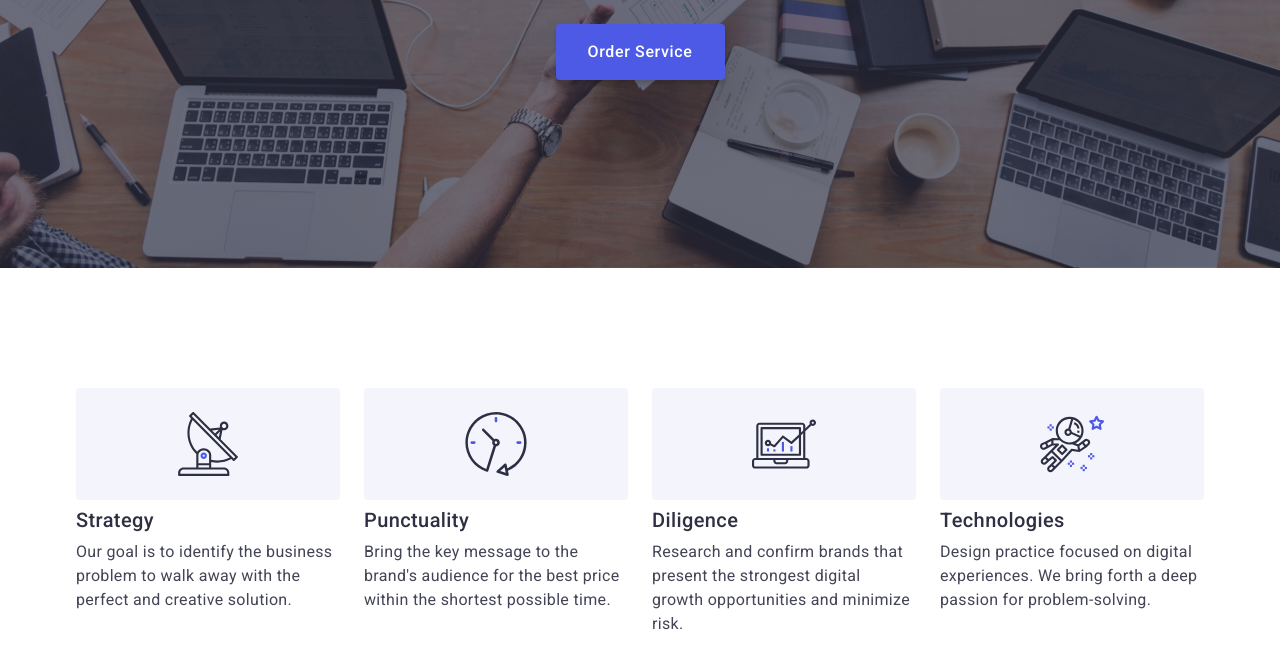
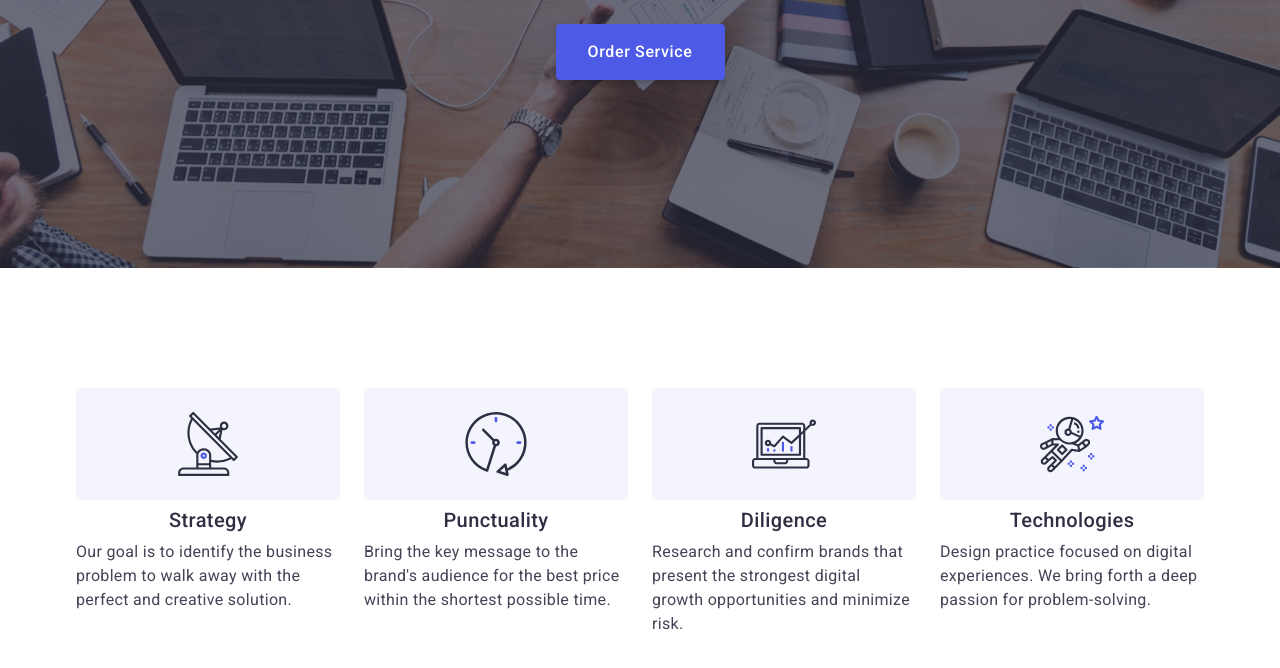
Before and after one commit to ViacheslavBFG/goit-markup-hw-07, a plain HTML site: page index.html in a window 1280 px wide. Shown: the part 332-1000 px from the top of the page. Drawn offline with nearby package versions, Linux system fonts and the light colour scheme.

Commit message:
Update style.css

```diff
--- a/css/style.css
+++ b/css/style.css
@@ -160,12 +160,26 @@ button {
 }
 
 
-@media screen and (max-width: 1157px) {.img-sectiontwo-svg {
-    display: none;
-}
+@media screen and (max-width: 1157px) {
+    .img-sectiontwo-svg {
+        display: none;
+    }
 }
 
 svg:not(:root) {
     overflow-clip-margin: content-box;
     overflow: hidden;
 }
+
+.skill-section {
+    font-weight: 700;
+    font-size: 36px;
+    line-height: 1.11;
+    letter-spacing: 0.02em;
+    text-transform: capitalize;
+    text-align: center;
+    color: var(--portfolio-header-color);
+    margin-bottom: 8px;
+
+
+}
```
